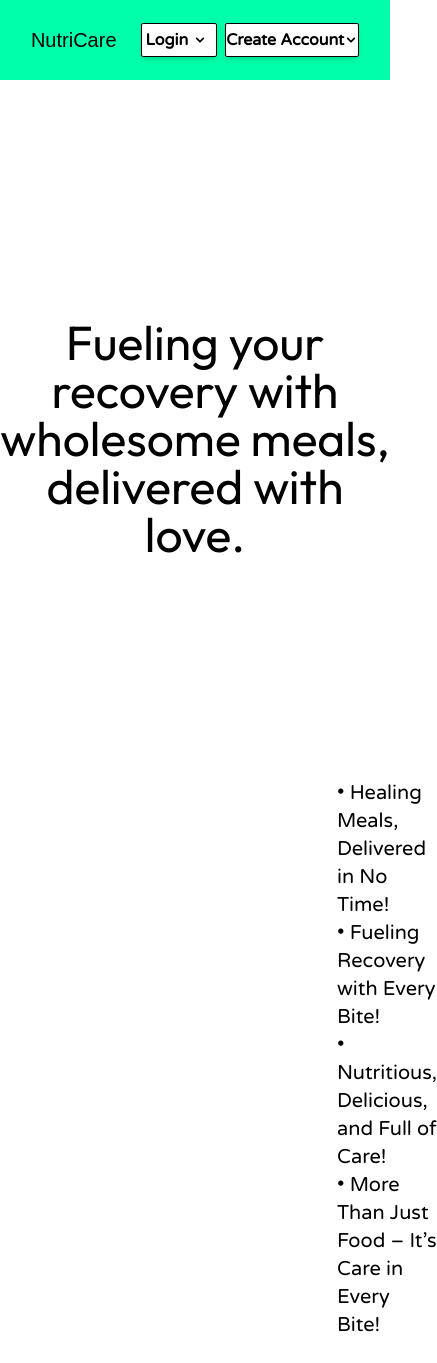
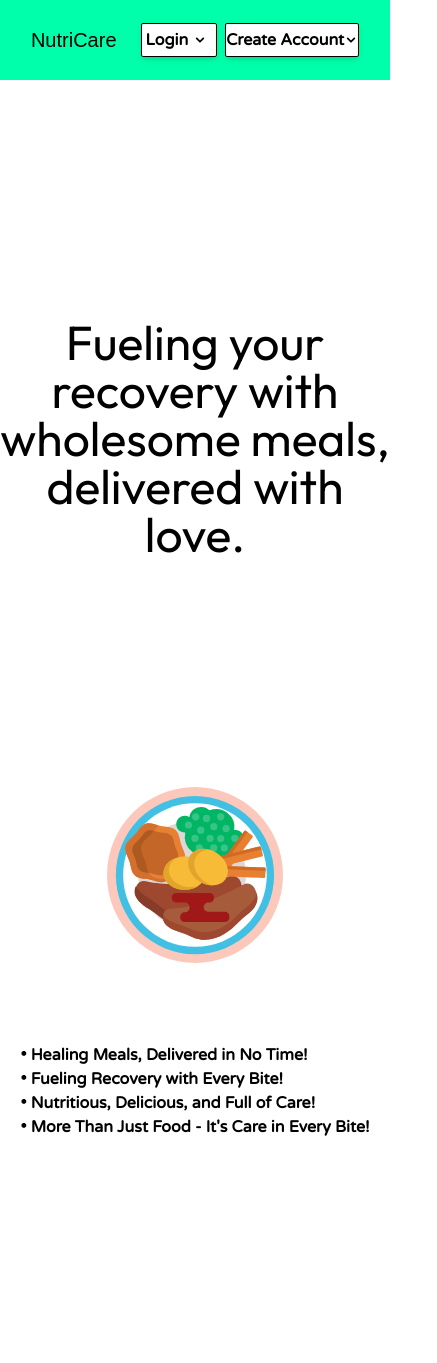
Before and after one commit to Irshad3786/HospitalFoodDelivery, a React (Vite) app in the folder frontend/: page / in a window 390 px wide. Shown: the whole page, 437 px wide, since content can reach past the window. After the commit the page ends 1171 px from the top, so only its background shows below. Built offline with nearby package versions, Linux system fonts and the light colour scheme; a web font is replaced by a local one.

Commit message:
added responsive ness to svg

```diff
--- a/frontend/src/components/DeliveryCard.jsx
+++ b/frontend/src/components/DeliveryCard.jsx
@@ -9,6 +9,9 @@ function DeliveryCard({Phonenumber}) {
     const [ChangeStatus , setChangeStatus] = useState(false)
     const [DeliveryData, setDeliverydata] = useState({ Orders: [{}] });
     const [Main , setMain] = useState(false)
+
+    console.log(DeliveryData);
+
 
 
 
@@ -44,7 +47,7 @@ function DeliveryCard({Phonenumber}) {
         .catch((error)=>{
           console.log(error);
         })
-       },[])
+    },[])
 
 
 
@@ -54,6 +57,7 @@ function DeliveryCard({Phonenumber}) {
         const socket = io(import.meta.env.VITE_BACKEND_URL);
 
         socket.on('OrderData', (data) => {
+          console.log(data);
 
           setDeliverydata(data)
 
@@ -77,7 +81,7 @@ function DeliveryCard({Phonenumber}) {
 
 
         const DeliveryCompleted = ()=>{
-            axios.post(`${import.meta.env.VITE_BACKEND_URL}/OrderDelivered`,{_id:DeliveryData?.Orders[0]?._id , deliveryid:DeliveryData._id})
+            axios.post(`${import.meta.env.VITE_BACKEND_URL}/OrderDelivered`,{_id:DeliveryData?.Orders[0]?._id , deliveryid:DeliveryData._id , Phone:Phonenumber})
             .then((data)=>{
                 console.log(data);
 
--- a/frontend/src/pages/Home.jsx
+++ b/frontend/src/pages/Home.jsx
@@ -10,6 +10,7 @@ function Home() {
     const [menttwo , setmenutwo] = useState(false)
 
     const quote = useRef()
+    const dishref = useRef()
 
     const Login =()=>{
         setmenu(!menu)
@@ -32,6 +33,16 @@ function Home() {
             onComplete: () => {
                 quote.current.style.pointerEvents = "auto";
             }
+        })
+    })
+
+    useGSAP(()=>{
+        gsap.to(dish.current,{
+            rotate: 360,
+            repeat: -1,
+            duration: 9,
+            ease: "linear",
+            transformOrigin: "center center"
         })
     })
 
@@ -74,18 +85,21 @@ function Home() {
             <h1 className='font-outfit text-5xl text-center'>Fueling your recovery with wholesome meals, delivered with love.</h1>
         </div>
 
-        <div className='flex justify-center gap-96 p-6'>
-            <div className='w-72 '>
-                <img src={dish}/>
+        <div className='flex justify-center items-center sm:items-start md:items-start flex-col space-y-20 sm:flex-row py-8 px-4 sm:gap-28 md:gap-48'>
+            <div className='flex items-center justify-center' >
+                <div className='w-44 sm:w-60 md:w-72 flex items-center '  >
+                    <img src={dish} ref={dishref} />
+                </div>
             </div>
-            <div className='flex flex-col justify-center items-center font-Varela  text-xl'>
+            <div className='font-Varela font-bold gap-4 md:text-xl md:gap-8'>
                 <h1>• Healing Meals, Delivered in No Time! </h1>
                 <h1>• Fueling Recovery with Every Bite!</h1>
                 <h1>• Nutritious, Delicious, and Full of Care!</h1>
-                <h1>• More Than Just Food – It’s Care in Every Bite!</h1>
+                <h1>• More Than Just Food - It's Care in Every Bite!</h1>
             </div>
         </div>
     </div>
+
   )
 }
 
```
Also changed, not shown: 1 other file (tests, documents, lock files or other folders).
